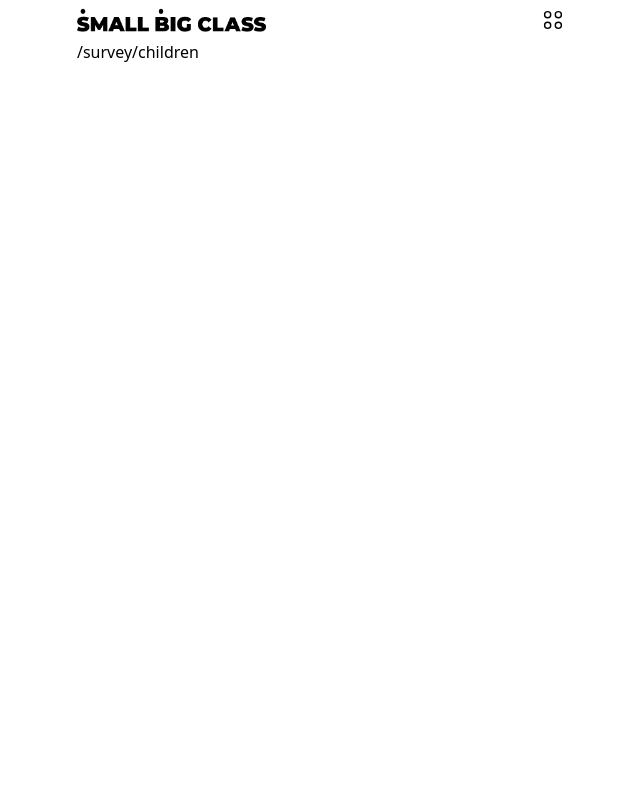
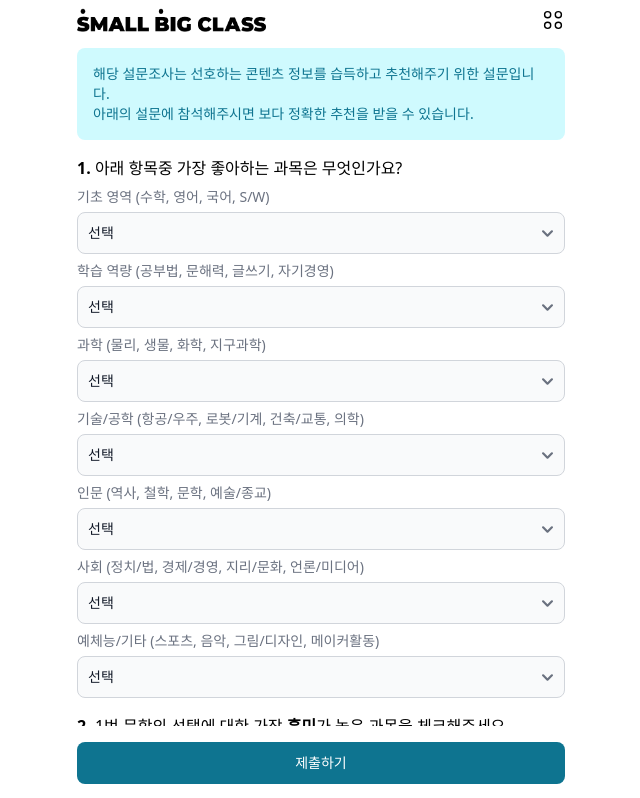
Before and after one commit to jomno/smb-tips-client, a Next.js app: page /survey/children in a window 1280 px wide. Shown: the top 798 px of the page, without its empty margins (319-959 px from the left). Built offline with nearby package versions, Linux system fonts and the light colour scheme.

Commit message:
아이 버전 설문 추가

```diff
--- /dev/null
+++ b/src/app/survey/children/Content.js
@@ -0,0 +1,113 @@
+"use client";
+
+import { useState, useEffect } from "react";
+import { DefaultSelectInput } from "@/components/inputs";
+import { Alert, Label, Select, Button, Radio } from "flowbite-react";
+import { HiInformationCircle } from "react-icons/hi";
+import { useFormik } from "formik";
+
+export default function Content({ categories }) {
+  const formik = useFormik({
+    initialValues: {
+      first_basic: "",
+      first_study: "",
+      first_science: "",
+      first_architecture: "",
+      first_humanities: "",
+      first_society: "",
+      first_art: "",
+      second_basic: "",
+      second_study: "",
+      second_science: "",
+      second_architecture: "",
+      second_humanities: "",
+      second_society: "",
+      second_art: "",
+    },
+    onSubmit: (values) => {
+      console.log(values);
+    },
+  });
+
+  return (
+    <>
+      <Alert type="info" className="mt-2 mb-4">
+        <p className="text-sm">
+          해당 설문조사는 선호하는 콘텐츠 정보를 습득하고 추천해주기 위한
+          설문입니다.
+        </p>
+        <p className="text-sm">
+          아래의 설문에 참석해주시면 보다 정확한 추천을 받을 수 있습니다.
+        </p>
+      </Alert>
+
+      <form onSubmit={formik.handleSubmit}>
+        <div className="mt-2">
+          <h3 className="text-base">
+            <span className="font-bold">1. </span>아래 항목중 가장 좋아하는
+            과목은 무엇인가요?
+          </h3>
+
+          {Object.entries(categories).map(([key, value], index) => (
+            <div className="mt-1" key={index}>
+              <div className="block mb-1">
+                <Label
+                  htmlFor={key}
+                  value={`${value.label} (${value.options.join(", ")})`}
+                  className="text-gray-500"
+                />
+              </div>
+
+              <Select id={key} name={`first_${key}`} defaultValue={""}>
+                <option disabled value="">
+                  선택
+                </option>
+                {value.options.map((option, index) => (
+                  <option key={index} value={option}>
+                    {option}
+                  </option>
+                ))}
+              </Select>
+            </div>
+          ))}
+        </div>
+
+        <div className="mt-4">
+          <h3 className="text-base">
+            <span className="font-bold">2. </span>1번 문항의 선택에 대한 가장
+            <span className="font-bold"> 흥미</span>가 높은 과목을 체크해주세요.
+          </h3>
+
+          {Object.entries(categories).map(([key, value], index) => (
+            <div className="mt-1" key={index}>
+              <div className="block mb-1">
+                <Label
+                  htmlFor={key}
+                  value={`${value.label} (${value.options.join(", ")})`}
+                  className="text-gray-500"
+                />
+              </div>
+
+              <Select id={key} name={`fifth_${key}`} defaultValue={""}>
+                <option disabled value="">
+                  선택
+                </option>
+                <option value="1">아주 낮음</option>
+                <option value="2">낮음</option>
+                <option value="3">보통</option>
+                <option value="4">높음</option>
+                <option value="5">아주 높음</option>
+              </Select>
+            </div>
+          ))}
+        </div>
+
+        <div className="sticky bottom-0 z-0 py-4 bg-white">
+          <Button type="submit" className="w-full">
+            제출하기
+          </Button>
+        </div>
+      </form>
+    </>
+  );
+}
--- a/src/app/survey/children/page.js
+++ b/src/app/survey/children/page.js
@@ -1,3 +1,36 @@
+import Content from "./Content";
+
 export default async function Page({ searchParams }) {
-  return <div>/survey/children</div>;
+  const categories = {
+    basic: {
+      label: "기초 영역",
+      options: ["수학", "영어", "국어", "S/W"],
+    },
+    study: {
+      label: "학습 역량",
+      options: ["공부법", "문해력", "글쓰기", "자기경영"],
+    },
+    science: {
+      label: "과학",
+      options: ["물리", "생물", "화학", "지구과학"],
+    },
+    architecture: {
+      label: "기술/공학",
+      options: ["항공/우주", "로봇/기계", "건축/교통", "의학"],
+    },
+    humanities: {
+      label: "인문",
+      options: ["역사", "철학", "문학", "예술/종교"],
+    },
+    society: {
+      label: "사회",
+      options: ["정치/법", "경제/경영", "지리/문화", "언론/미디어"],
+    },
+    art: {
+      label: "예체능/기타",
+      options: ["스포츠", "음악", "그림/디자인", "메이커활동"],
+    },
+  };
+
+  return <Content categories={categories} />;
 }
```
